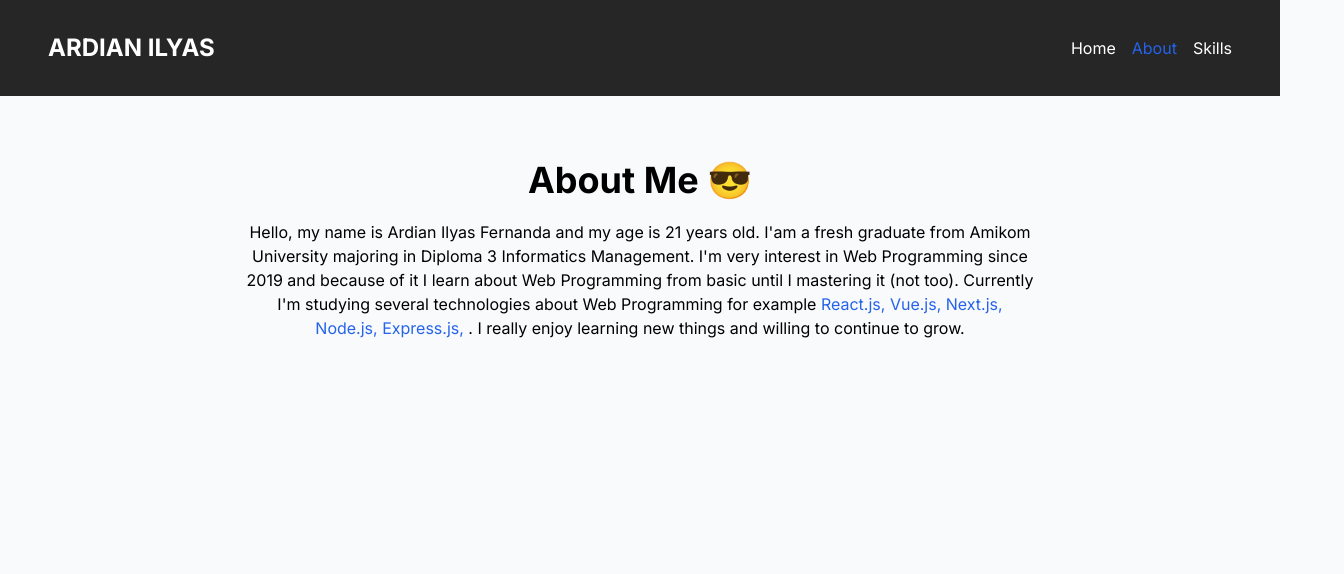
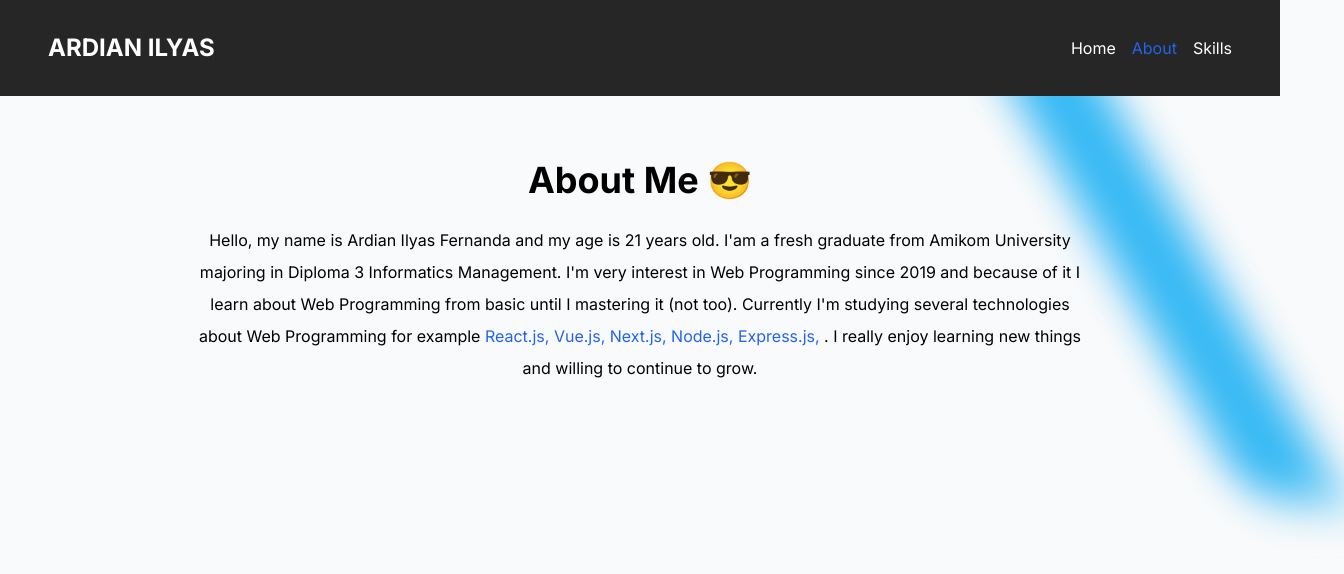
Before and after one commit to ardianilyas/ardian, a Next.js app: page /about in a window 1280 px wide. Shown: the top 574 px of the page, 1344 px wide, since content can reach past the window. Built offline with nearby package versions, Linux system fonts and the light colour scheme.

Commit message:
update about page

```diff
--- a/src/app/about/page.js
+++ b/src/app/about/page.js
@@ -12,8 +12,12 @@ export default function About() {
   ]
   return (
     <div className="container w-full flex flex-col justify-center items-center my-16">
+
+      <div className="absolute -z-10 top-0 right-20 mix-blend-multiply filter blur-xl w-24 h-[500px] bg-sky-400 skew-x-[30deg]"></div>
+      {/* <div className="absolute -z-10 top-0 right-24 mix-blend-multiply filter blur-xl w-24 h-96 bg-yellow-400 skew-x-[30deg]"></div> */}
+
       <h1 className="text-4xl text-center font-bold">About Me 😎</h1>
-      <p className="md:w-2/3 text-sm md:text-base text-center leading-loose mt-5">Hello, my name is Ardian Ilyas Fernanda and my age is 21 years old. I'am a fresh graduate from Amikom University majoring in Diploma 3 Informatics Management. I'm very interest in Web Programming since 2019 and because of it I learn about Web Programming from basic until I mastering it (not too). Currently I'm studying several technologies about Web Programming for example {techs.map((tech, index) => {
+      <p className="text-center text-base leading-loose max-w-4xl mt-6">Hello, my name is Ardian Ilyas Fernanda and my age is 21 years old. I'am a fresh graduate from Amikom University majoring in Diploma 3 Informatics Management. I'm very interest in Web Programming since 2019 and because of it I learn about Web Programming from basic until I mastering it (not too). Currently I'm studying several technologies about Web Programming for example {techs.map((tech, index) => {
         return (
           <Link className="text-blue-600 hover:underline" href={tech.href} target='_blank' key={index}>{tech.name}, </Link>
         )
```
